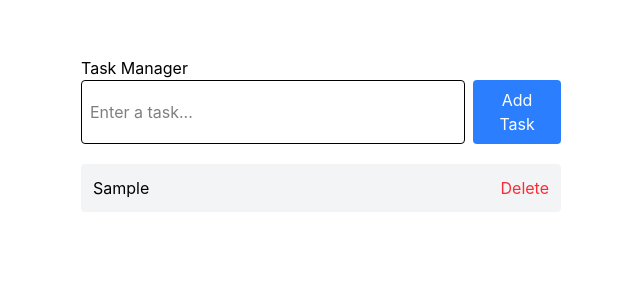
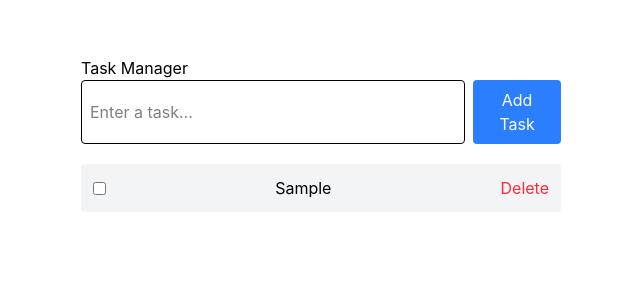
Before and after one commit to ebadcommits/Task-Manager, a React (Vite) app: page / in a window 1280 px wide. Both pictures are taken after typing "Sample" into the empty fields and a click on the button "Add Task". Shown: the top 300 px of the page, without its empty margins (319-959 px from the left). Built offline with nearby package versions, Linux system fonts and the light colour scheme.

Commit message:
Add toggle functionality for tasks and update TaskItem and TaskList components

```diff
--- a/src/App.jsx
+++ b/src/App.jsx
@@ -22,12 +22,19 @@ function App() {
     setTasks(tasks.filter((task) => task.id !== id))
   }
 
-
+  function toggleTask(id){
+    setTasks(
+      tasks.map((task)=>
+      task.id == id ?
+        {...task, completed: !task.completed}
+          : task)
+    )
+  }
       return (
    <div className="container mx-auto max-w-lg mt-10 p-4">
       <Header />
       <TaskForm onAddTask={addTask}/>
-      <TaskList tasks={tasks} onDeleteTask={deleteTask} />
+      <TaskList tasks={tasks} onDeleteTask={deleteTask} onToggleTask={toggleTask} />
    </div>
   );
 }
--- a/src/components/taskitem.jsx
+++ b/src/components/taskitem.jsx
@@ -1,8 +1,16 @@
-function TaskItem({task, onDeleteTask}) {
+function TaskItem({task, onDeleteTask, onToggleTask}) {
   return (
     <div className="flex justify-between items-center bg-gray-100 p-3 rounded">
-      <span>{task.text}</span>
-      <button className="text-red-500" onClick={() => onDeleteTask(task.id)}>Delete</button>
+
+      <input type= "checkbox"
+      checked={task.completed}
+      onChange={() => onToggleTask(task.id)} />
+
+      <span className={
+        task.completed ? "line-through text-gray-500" : ""
+      }
+      >{task.text}</span>
+      <button className="text-red-500 hover:text-red-700" onClick={() => onDeleteTask(task.id)}>Delete</button>
     </div>
   );
 }
--- a/src/components/tasklist.jsx
+++ b/src/components/tasklist.jsx
@@ -1,6 +1,6 @@
 import TaskItem from "./taskitem";
 
-function TaskList({tasks, onDeleteTask}) {
+function TaskList({tasks, onDeleteTask, onToggleTask}) {
   if(tasks.length === 0) {
     return <p className="text-gray-500 mt-5">No tasks yet</p>
   }
@@ -8,7 +8,7 @@ function TaskList({tasks, onDeleteTask}) {
   return (
     <div className="mt-5 flex flex-col gap-3">
       {tasks.map((task) =>(
-        <TaskItem key={task.id} task={task} onDeleteTask={onDeleteTask} />
+        <TaskItem key={task.id} task={task} onDeleteTask={onDeleteTask} onToggleTask={onToggleTask} />
       ))}
     </div>
   );
```
